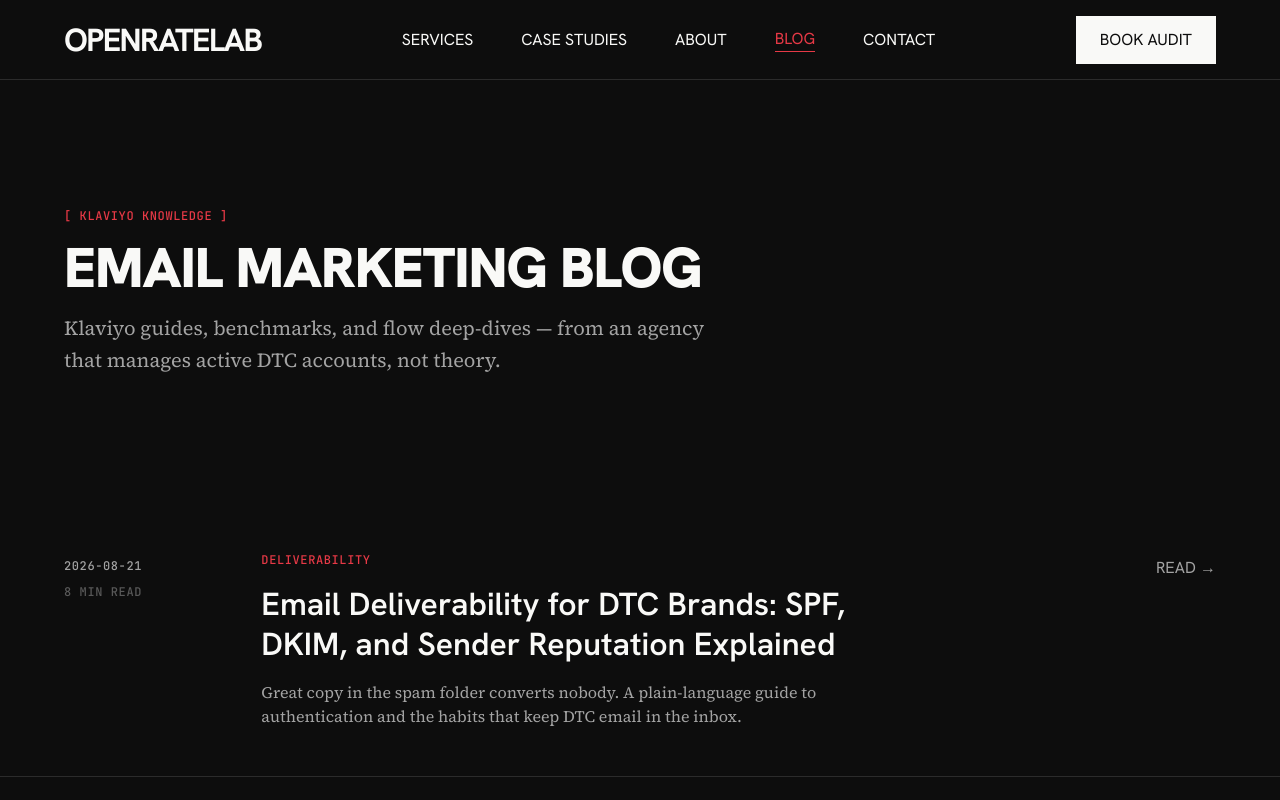
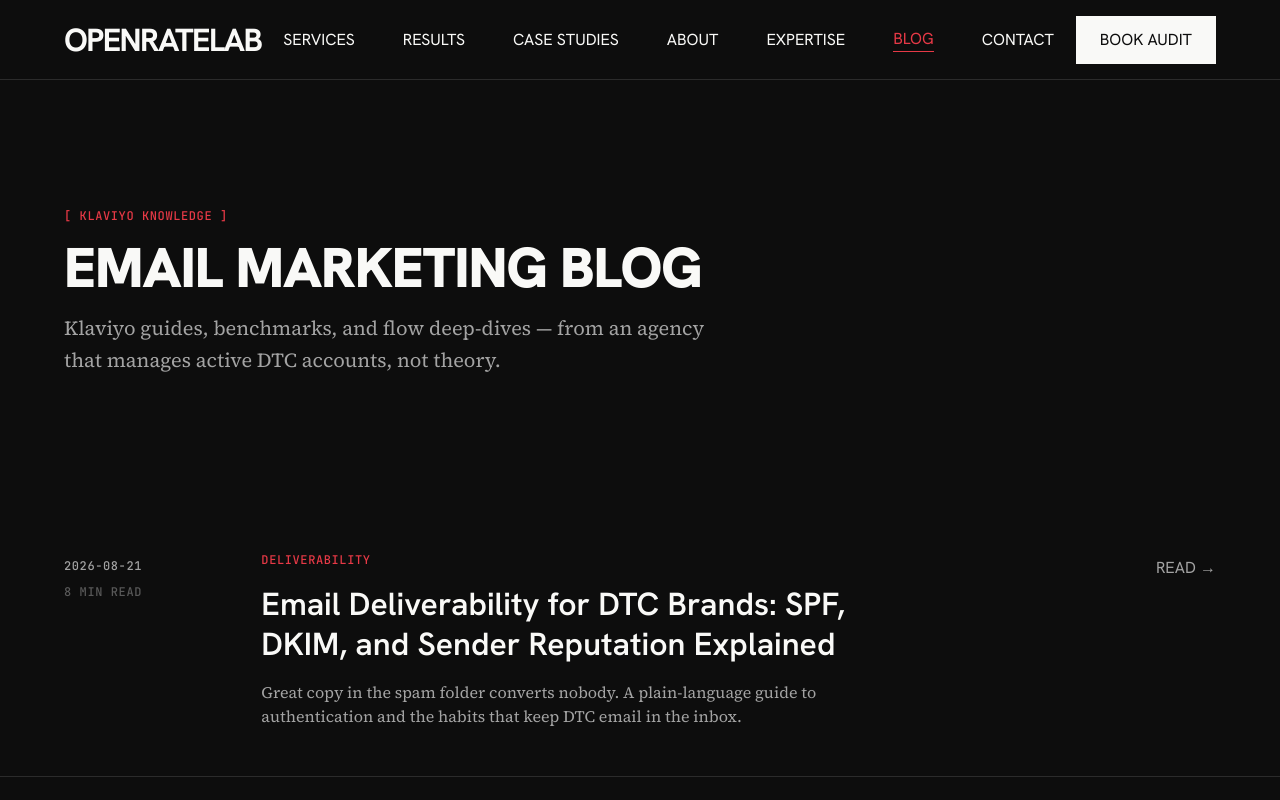
Before and after one commit to Caburos/openratelab, an Astro site in the folder astro-site/: page /blog in a window 1280 px wide. Shown: the top 800 px of the page. Built offline with nearby package versions, Linux system fonts and the light colour scheme; Astro itself is replaced by a stand-in of ours.

Commit message:
Make subpage nav consistent with homepage (adds Results, Expertise)
Site owner's explicit call: same top menu everywhere, not the
documented homepage/subpage variant split. RESULTS and EXPERTISE now
appear on every page, linking to /#results and /#expertise (the
homepage sections), same pattern already used for Services/Case
Studies/Contact. Neither ever shows the "active" nav-highlight state on
subpages, since they're not standalone destinations there.

Co-Authored-By: Claude Sonnet 5 <noreply@anthropic.com>

```diff
--- a/astro-site/src/layouts/BaseLayout.astro
+++ b/astro-site/src/layouts/BaseLayout.astro
@@ -114,8 +114,10 @@ function navClass(section: typeof activeNav) {
     <a href="/" class="font-headline-md text-base md:text-headline-md font-bold tracking-tighter text-on-surface-warm uppercase hover:text-accent-performance transition-colors">OPENRATELAB</a>
     <div class="hidden md:flex items-center space-x-12">
       <a class={navClass('services')} href="/#services">SERVICES</a>
+      <a class={navLinkBase} href="/#results">RESULTS</a>
       <a class={navClass('case-studies')} href="/#ledger">CASE STUDIES</a>
       <a class={navClass('about')} href="/about/">ABOUT</a>
+      <a class={navLinkBase} href="/#expertise">EXPERTISE</a>
       <a class={navClass('blog')} href="/blog/">BLOG</a>
       <a class={navClass('contact')} href="/#contact">CONTACT</a>
     </div>
@@ -136,8 +138,10 @@ function navClass(section: typeof activeNav) {
   </div>
   <div class="flex flex-col gap-8">
     <a class="font-headline-lg-mobile text-headline-lg-mobile font-bold tracking-tighter text-on-surface-warm uppercase hover:text-accent-performance transition-colors" href={isHomepage ? '#services' : '/#services'}>SERVICES</a>
+    <a class="font-headline-lg-mobile text-headline-lg-mobile font-bold tracking-tighter text-on-surface-warm uppercase hover:text-accent-performance transition-colors" href={isHomepage ? '#results' : '/#results'}>RESULTS</a>
     <a class="font-headline-lg-mobile text-headline-lg-mobile font-bold tracking-tighter text-on-surface-warm uppercase hover:text-accent-performance transition-colors" href={isHomepage ? '#ledger' : '/#ledger'}>CASE STUDIES</a>
     <a class="font-headline-lg-mobile text-headline-lg-mobile font-bold tracking-tighter text-on-surface-warm uppercase hover:text-accent-performance transition-colors" href="/about/">ABOUT</a>
+    <a class="font-headline-lg-mobile text-headline-lg-mobile font-bold tracking-tighter text-on-surface-warm uppercase hover:text-accent-performance transition-colors" href={isHomepage ? '#expertise' : '/#expertise'}>EXPERTISE</a>
     <a class="font-headline-lg-mobile text-headline-lg-mobile font-bold tracking-tighter text-on-surface-warm uppercase hover:text-accent-performance transition-colors" href="/blog/">BLOG</a>
     <a class="font-headline-lg-mobile text-headline-lg-mobile font-bold tracking-tighter text-on-surface-warm uppercase hover:text-accent-performance transition-colors" href={isHomepage ? '#contact' : '/#contact'}>CONTACT</a>
   </div>
```
